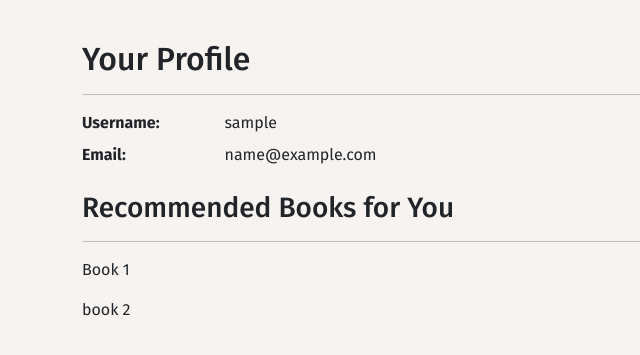
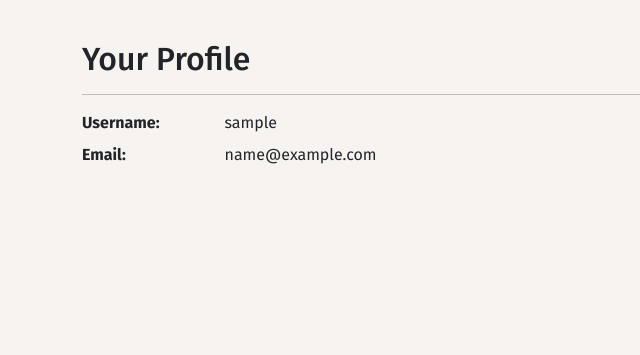
Before and after one commit to ahmed-kaif/inklight, a Django app: page /profile/ in a window 1280 px wide. Shown: the part 104-459 px from the top of the page, without its empty margins (0-640 px from the left). Run offline with Django 5.2, Linux system fonts and the light colour scheme; the visitor is signed in with stand-in values (Sample User, id 1); data that the repository does not hold is empty.

Commit message:
final commit before presentation

```diff
--- a/templates/profile.html
+++ b/templates/profile.html
@@ -16,10 +16,6 @@
             </dl>
         </div>
     </div>
-    <h3>Recommended Books for You</h3>
-    <hr>
-    <p>Book 1</p>
-    <p>book 2</p>
     {% if books %}
         <h3>Reviewed Books</h3>
         <hr>
```
Also changed, not shown: books/__init__.py (deleted), books/migrations/__init__.py (deleted), inklight/__init__.py (deleted).
